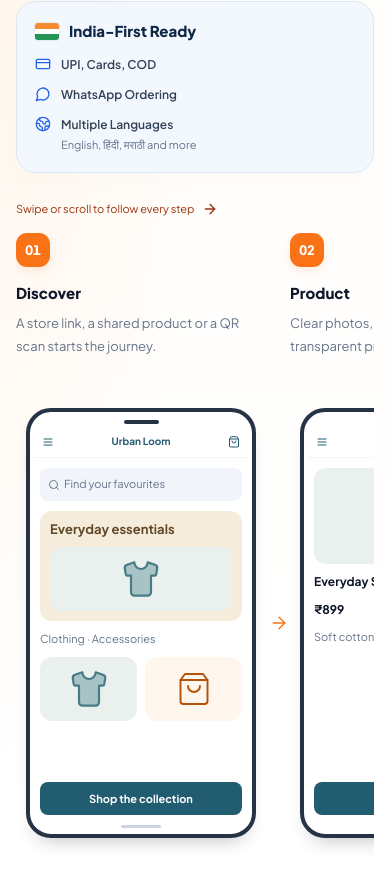
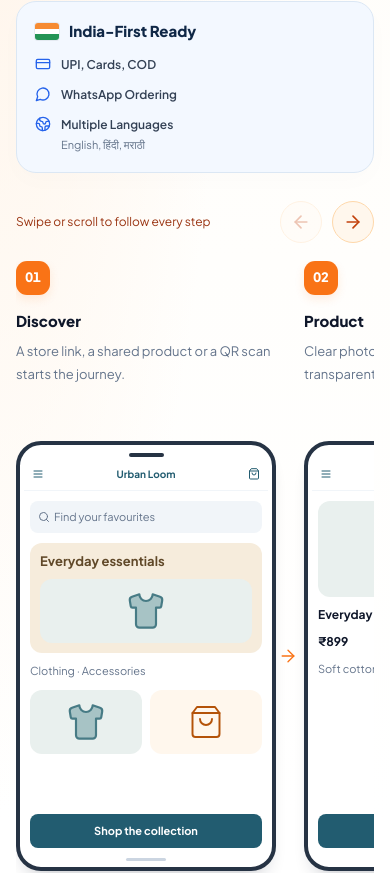
Before and after one commit to saiprasad-2610/LetZShop, a Next.js app in the folder apps/storefront/: page / in a window 390 px wide. Shown: the part 6004-6877 px from the top of the page. Built offline with nearby package versions, Linux system fonts and the light colour scheme; no server answers; a web font is replaced by a local one.

Commit message:
fix(landing): make customer journey horizontally scrollable

```diff
--- a/apps/storefront/src/components/landing/Screen5CustomerJourney.module.css
+++ b/apps/storefront/src/components/landing/Screen5CustomerJourney.module.css
@@ -92,20 +92,31 @@
   font-weight: 400;
 }
 .journey {
-  display: grid;
-  grid-template-columns: repeat(8, minmax(0, 1fr));
-  gap: 24px;
+  display: flex;
+  flex-wrap: nowrap;
+  gap: 28px;
   list-style: none;
-  margin: 0;
-  padding: 0 0 12px;
+  max-width: 1360px;
+  margin: auto;
+  padding: 0 0 20px;
+  overflow-x: auto;
+  overflow-y: hidden;
+  overscroll-behavior-x: contain;
+  scroll-snap-type: x mandatory;
+  scroll-behavior: smooth;
+  scrollbar-width: thin;
+  scrollbar-color: #fb923c #ffedd5;
   outline-offset: 5px;
 }
 .step {
   position: relative;
+  flex: 0 0 auto;
+  width: 260px;
   min-width: 0;
   display: grid;
   grid-template-rows: 1fr 430px;
   gap: 20px;
+  scroll-snap-align: start;
 }
 .stepCopy {
   min-height: 160px;
@@ -184,8 +195,48 @@
   border-radius: 20px;
   background: #cbd5e1;
 }
+.railControls {
+  max-width: 1360px;
+  margin: 0 auto 18px;
+  display: flex;
+  align-items: center;
+  justify-content: space-between;
+  gap: 16px;
+}
 .scrollHint {
-  display: none;
+  color: #9a3412;
+  font-size: 12px;
+}
+.railControls > div {
+  display: flex;
+  gap: 10px;
+}
+.railControls button {
+  display: grid;
+  place-items: center;
+  width: 42px;
+  height: 42px;
+  border: 1px solid #fed7aa;
+  border-radius: 50%;
+  background: #fff7ed;
+  color: #c2410c;
+}
+.railControls button:disabled {
+  opacity: 0.3;
+  cursor: default;
+}
+.railControls button:focus-visible {
+  outline: 2px solid #c2410c;
+  outline-offset: 3px;
+}
+.railControls svg {
+  width: 20px;
+  height: 20px;
+}
+@media (prefers-reduced-motion: reduce) {
+  .journey {
+    scroll-behavior: auto;
+  }
 }
 .benefits {
   display: grid;
@@ -231,26 +282,6 @@
   line-height: 1.8;
 }
 @media (min-width: 768px) and (max-width: 1535px) {
-  .journey {
-    grid-template-columns: repeat(4, minmax(0, 1fr));
-    gap: 40px 32px;
-    max-width: 1120px;
-    margin: auto;
-  }
-  .stepCopy {
-    min-height: 146px;
-  }
-  .phone {
-    max-width: 240px;
-    width: 100%;
-    margin: auto;
-  }
-  .connector {
-    right: -27px;
-  }
-  .step:nth-child(4) .connector {
-    display: none;
-  }
   .benefits {
     grid-template-columns: repeat(3, minmax(0, 1fr));
   }
@@ -266,16 +297,6 @@
   }
   .supporting {
     font-size: 14px;
-  }
-  .journey {
-    gap: 32px 20px;
-  }
-  .connector {
-    right: -20px;
-    width: 17px;
-  }
-  .stepCopy {
-    min-height: 170px;
   }
   .benefit {
     padding: 16px;
@@ -302,43 +323,14 @@
     flex-basis: auto;
     width: 100%;
   }
-  .scrollHint {
-    display: flex;
-    align-items: center;
-    gap: 8px;
-    color: #9a3412;
-    font-size: 11px;
-    margin-bottom: 16px;
-  }
-  .journey {
-    display: flex;
-    gap: 24px;
-    overflow-x: auto;
-    overscroll-behavior-x: contain;
-    scroll-snap-type: x mandatory;
-    padding: 0 0 20px;
-    scrollbar-width: thin;
-    scrollbar-color: #fb923c #ffedd5;
-  }
   .step {
-    flex: 0 0 min(76vw, 250px);
-    scroll-snap-align: start;
-    grid-template-rows: 1fr 430px;
+    width: min(76vw, 260px);
   }
   .stepCopy {
-    min-height: 155px;
+    min-height: 160px;
   }
   .stepCopy p {
     font-size: 13px;
-  }
-  .phone {
-    width: 100%;
-    max-width: 230px;
-    margin: auto;
-  }
-  .connector {
-    right: -23px;
-    width: 20px;
   }
   .benefits {
     grid-template-columns: repeat(2, minmax(0, 1fr));
--- a/apps/storefront/src/components/landing/Screen5CustomerJourney.tsx
+++ b/apps/storefront/src/components/landing/Screen5CustomerJourney.tsx
@@ -1,6 +1,7 @@
-import React from 'react';
+import React, { useEffect, useRef, useState } from 'react';
 import {
   ArrowRight,
+  ArrowLeft,
   Check,
   CheckCircle2,
   CreditCard,
@@ -300,9 +301,68 @@ function JourneyPhone({ step }: { step: (typeof STEPS)[number] }) {
   );
 }
 
+function JourneyStep({
+  step,
+  index,
+}: {
+  step: (typeof STEPS)[number];
+  index: number;
+}) {
+  const { t } = useLandingI18n();
+  return (
+    <li className={styles.step} data-journey-step={step}>
+      <div className={styles.stepCopy}>
+        <span className={styles.number} data-step-number>
+          {String(index + 1).padStart(2, '0')}
+        </span>
+        <h3>{t(`landing.customerJourney.steps.${step}.title`)}</h3>
+        <p>{t(`landing.customerJourney.steps.${step}.description`)}</p>
+      </div>
+      <JourneyPhone step={step} />
+      {index < 7 && (
+        <ArrowRight className={styles.connector} aria-hidden="true" />
+      )}
+    </li>
+  );
+}
+
 export function Screen5CustomerJourney() {
   const { t } = useLandingI18n();
   const tr = (key: string) => t('landing.customerJourney.' + key);
+  const rail = useRef<HTMLOListElement>(null);
+  const [edges, setEdges] = useState({ start: true, end: false });
+  useEffect(() => {
+    const element = rail.current;
+    if (!element) return;
+    const update = () =>
+      setEdges({
+        start: element.scrollLeft < 2,
+        end:
+          element.scrollLeft + element.clientWidth >= element.scrollWidth - 2,
+      });
+    update();
+    element.addEventListener('scroll', update, { passive: true });
+    const observer = new ResizeObserver(update);
+    observer.observe(element);
+    return () => {
+      element.removeEventListener('scroll', update);
+      observer.disconnect();
+    };
+  }, []);
+  const move = (direction: number) => {
+    const element = rail.current;
+    if (!element) return;
+    const first = element.children[0] as HTMLElement;
+    const distance =
+      first.getBoundingClientRect().width +
+      parseFloat(getComputedStyle(element).columnGap);
+    element.scrollBy({
+      left: direction * distance,
+      behavior: matchMedia('(prefers-reduced-motion: reduce)').matches
+        ? 'instant'
+        : 'smooth',
+    });
+  };
   return (
     <section
       id="journey"
@@ -339,30 +399,41 @@ export function Screen5CustomerJourney() {
             </div>
           </aside>
         </div>
-        <p className={styles.scrollHint}>
-          {tr('scrollHint')}
-          <ArrowRight className="h-4 w-4" aria-hidden="true" />
-        </p>
+        <div className={styles.railControls}>
+          <p className={styles.scrollHint}>{tr('scrollHint')}</p>
+          <div>
+            <button
+              type="button"
+              aria-label={tr('previous')}
+              aria-controls="customer-journey-rail"
+              disabled={edges.start}
+              onClick={() => move(-1)}
+              data-testid="journey-previous"
+            >
+              <ArrowLeft aria-hidden="true" />
+            </button>
+            <button
+              type="button"
+              aria-label={tr('next')}
+              aria-controls="customer-journey-rail"
+              disabled={edges.end}
+              onClick={() => move(1)}
+              data-testid="journey-next"
+            >
+              <ArrowRight aria-hidden="true" />
+            </button>
+          </div>
+        </div>
         <ol
+          id="customer-journey-rail"
+          ref={rail}
           className={styles.journey}
           aria-label={tr('railLabel')}
           tabIndex={0}
           data-testid="journey-rail"
         >
           {STEPS.map((step, index) => (
-            <li key={step} className={styles.step} data-journey-step={step}>
-              <div className={styles.stepCopy}>
-                <span className={styles.number} data-step-number>
-                  {String(index + 1).padStart(2, '0')}
-                </span>
-                <h3>{tr(`steps.${step}.title`)}</h3>
-                <p>{tr(`steps.${step}.description`)}</p>
-              </div>
-              <JourneyPhone step={step} />
-              {index < 7 && (
-                <ArrowRight className={styles.connector} aria-hidden="true" />
-              )}
-            </li>
+            <JourneyStep key={step} step={step} index={index} />
           ))}
         </ol>
         <div className={styles.benefits} data-testid="journey-benefits">
--- a/packages/i18n/src/locales/customer-journey.ts
+++ b/packages/i18n/src/locales/customer-journey.ts
@@ -7,7 +7,9 @@ export const customerJourneyEn = {
   paymentsReady: 'UPI, Cards, COD',
   whatsappReady: 'WhatsApp Ordering',
   languagesReady: 'Multiple Languages',
-  languageNames: 'English, हिंदी, मराठी and more',
+  previous: 'Previous journey stage',
+  next: 'Next journey stage',
+  languageNames: 'English, हिंदी, मराठी',
   railLabel: 'Customer journey, steps 01 to 08',
   scrollHint: 'Swipe or scroll to follow every step',
   steps: {
@@ -99,7 +101,7 @@ export const customerJourneyEn = {
     },
     languages: {
       title: 'Multi-Language Support',
-      body: 'Reach customers in English, हिंदी, मराठी and more.',
+      body: 'Reach customers in English, हिंदी, मराठी.',
     },
     security: {
       title: 'Trusted & Secure',
@@ -121,7 +123,9 @@ export const customerJourneyMr: typeof customerJourneyEn = {
   paymentsReady: 'UPI, कार्ड, COD',
   whatsappReady: 'WhatsApp वर ऑर्डर',
   languagesReady: 'अनेक भाषांचा आधार',
-  languageNames: 'English, हिंदी, मराठी आणि आणखी भाषा',
+  previous: 'मागील टप्पा',
+  next: 'पुढील टप्पा',
+  languageNames: 'English, हिंदी, मराठी',
   railLabel: 'ग्राहकाचा खरेदी प्रवास, टप्पे 01 ते 08',
   scrollHint: 'प्रत्येक टप्पा पाहण्यासाठी स्वाइप किंवा स्क्रोल करा',
   steps: {
@@ -211,7 +215,7 @@ export const customerJourneyMr: typeof customerJourneyEn = {
     },
     languages: {
       title: 'अनेक भाषांचा आधार',
-      body: 'English, हिंदी, मराठी आणि इतर भाषांमध्ये ग्राहकांपर्यंत पोहोचा.',
+      body: 'English, हिंदी, मराठीमध्ये ग्राहकांपर्यंत पोहोचा.',
     },
     security: {
       title: 'विश्वासार्ह व सुरक्षित',
@@ -233,7 +237,9 @@ export const customerJourneyHi: typeof customerJourneyEn = {
   paymentsReady: 'UPI, कार्ड, COD',
   whatsappReady: 'WhatsApp पर ऑर्डर',
   languagesReady: 'कई भाषाओं की सुविधा',
-  languageNames: 'English, हिंदी, मराठी और भी भाषाएँ',
+  previous: 'पिछला चरण',
+  next: 'अगला चरण',
+  languageNames: 'English, हिंदी, मराठी',
   railLabel: 'ग्राहक का खरीदारी सफ़र, चरण 01 से 08',
   scrollHint: 'हर चरण देखने के लिए स्वाइप या स्क्रॉल करें',
   steps: {
@@ -323,7 +329,7 @@ export const customerJourneyHi: typeof customerJourneyEn = {
     },
     languages: {
       title: 'कई भाषाओं की सुविधा',
-      body: 'English, हिंदी, मराठी और अन्य भाषाओं में ग्राहकों तक पहुँचें।',
+      body: 'English, हिंदी, मराठी में ग्राहकों तक पहुँचें।',
     },
     security: {
       title: 'भरोसेमंद और सुरक्षित',
```
Also changed, not shown: 1 other file (tests, documents, lock files or other folders).
